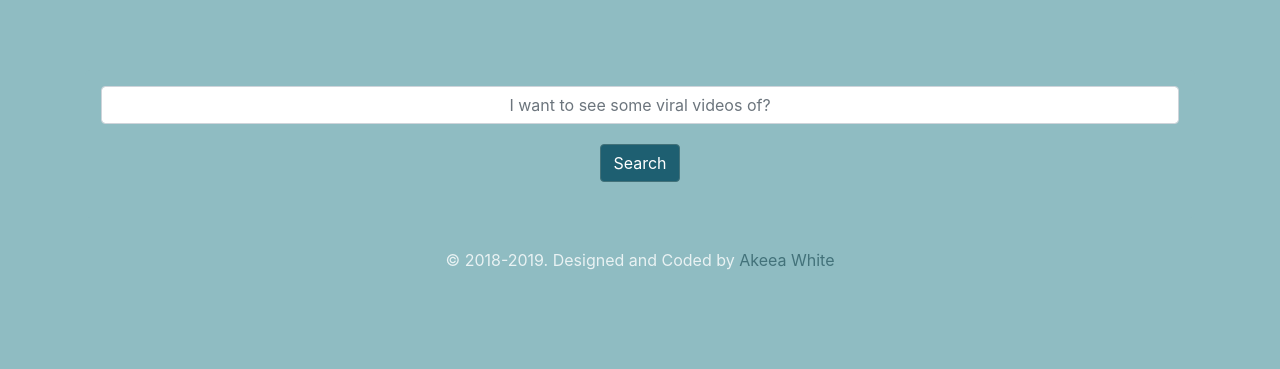
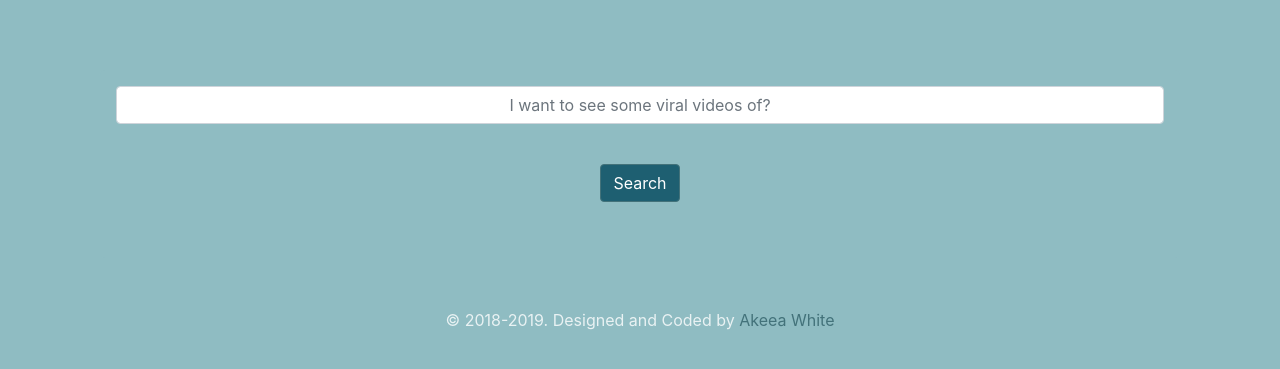
Before and after one commit to akeeawhite/viralvalley, a plain HTML site: page index.html in a window 1280 px wide. Shown: the part 193-562 px from the top of the page. Drawn offline with nearby package versions, Linux system fonts and the light colour scheme.

Commit message:
Updated css\style.css

```diff
--- a/css/style.css
+++ b/css/style.css
@@ -38,7 +38,7 @@ form {margin-top: 20px; padding: 0 20px;}
     box-shadow: 0 0 0 0.2rem rgba(67,114,122,.25);
 }
 
-.row {margin: 20p 0;}
+.row {margin: 20px 0;}
 
 button {margin: 20px 0;}
 .btn-primary {color: #fff; background: #1E5F71; border-color: #43727A;}
```
